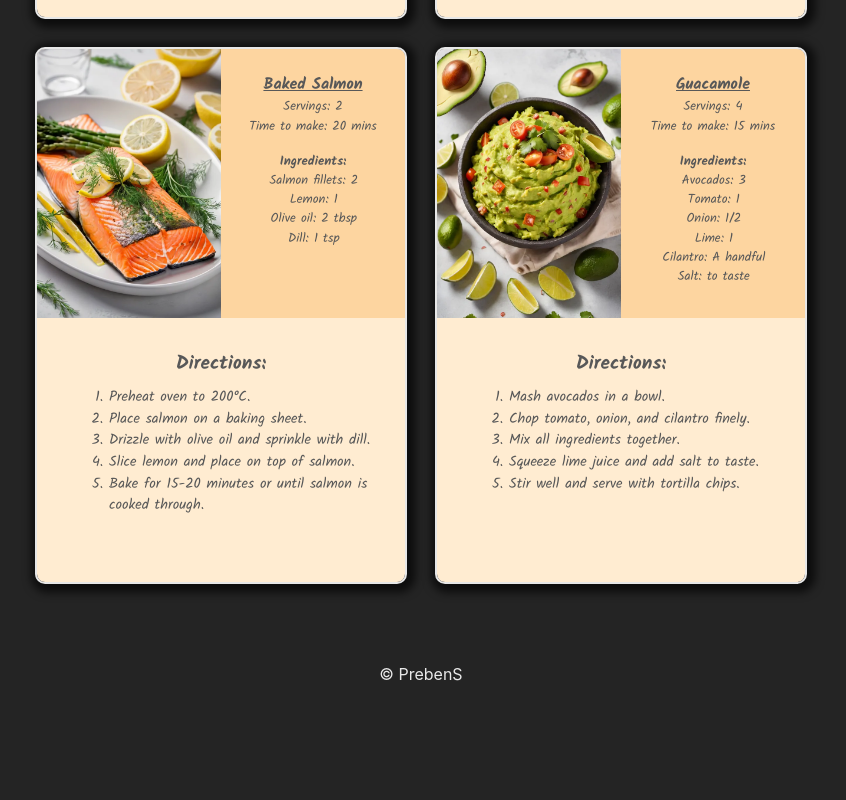
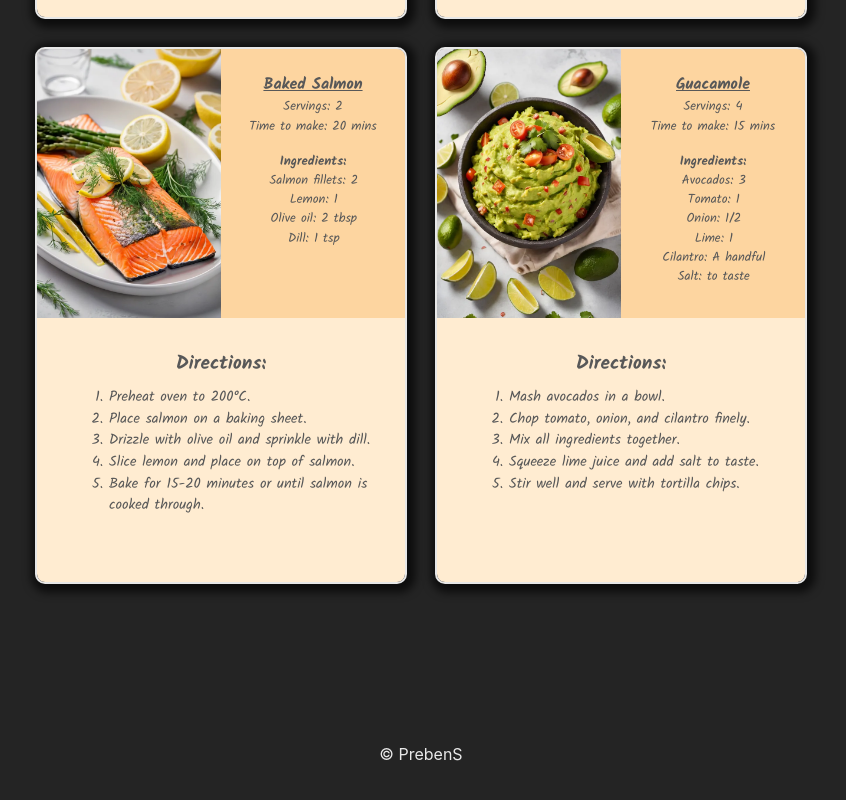
Before and after one commit to prebensoerensen/recipe_page, a React (Vite) app: page / in a window 1280 px wide. Shown: the part 4097-4897 px from the top of the page, without its empty margins (219-1065 px from the left). Built offline with nearby package versions, Linux system fonts and the light colour scheme.

Commit message:
fixed background position

```diff
--- a/src/App.css
+++ b/src/App.css
@@ -20,10 +20,11 @@ html {
 }
 
 body {
+  position: absolute;
   display: flex;
   justify-content: center;
   margin: 0 auto 5rem auto;
-  width: 100vw;
+  max-width: 100vw;
   min-height: 100vh;
   background-image: url("./assets/background.webp");
   background-size: auto 100vh;
--- a/src/Layouts/LayoutBase/LayoutBase.css
+++ b/src/Layouts/LayoutBase/LayoutBase.css
@@ -19,7 +19,7 @@ header h2 {
 
 footer {
   text-align: center;
-  margin-bottom: 10rem;
+  margin: 10rem auto;
 }
 
 @media (orientation: landscape) {
```
